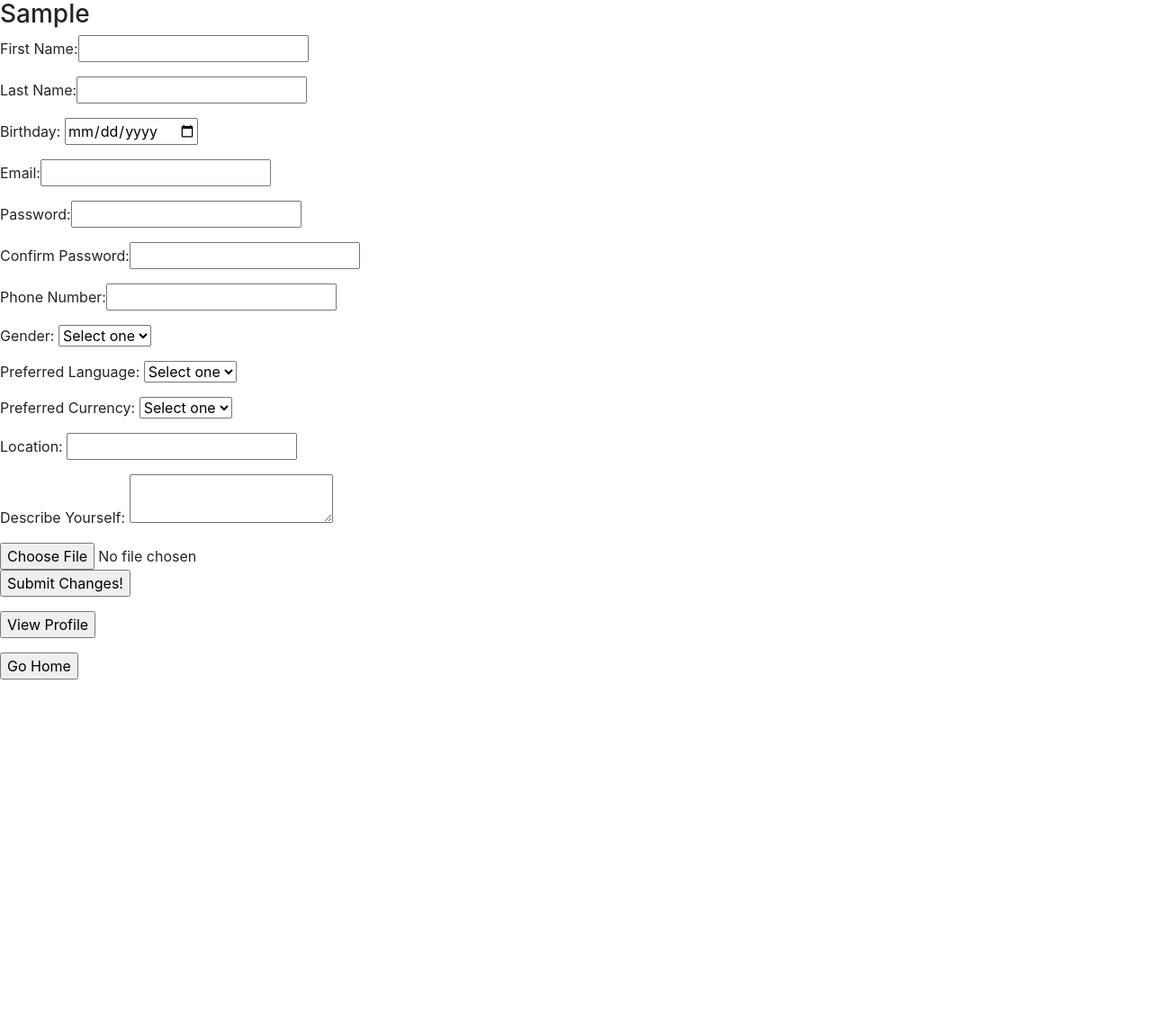
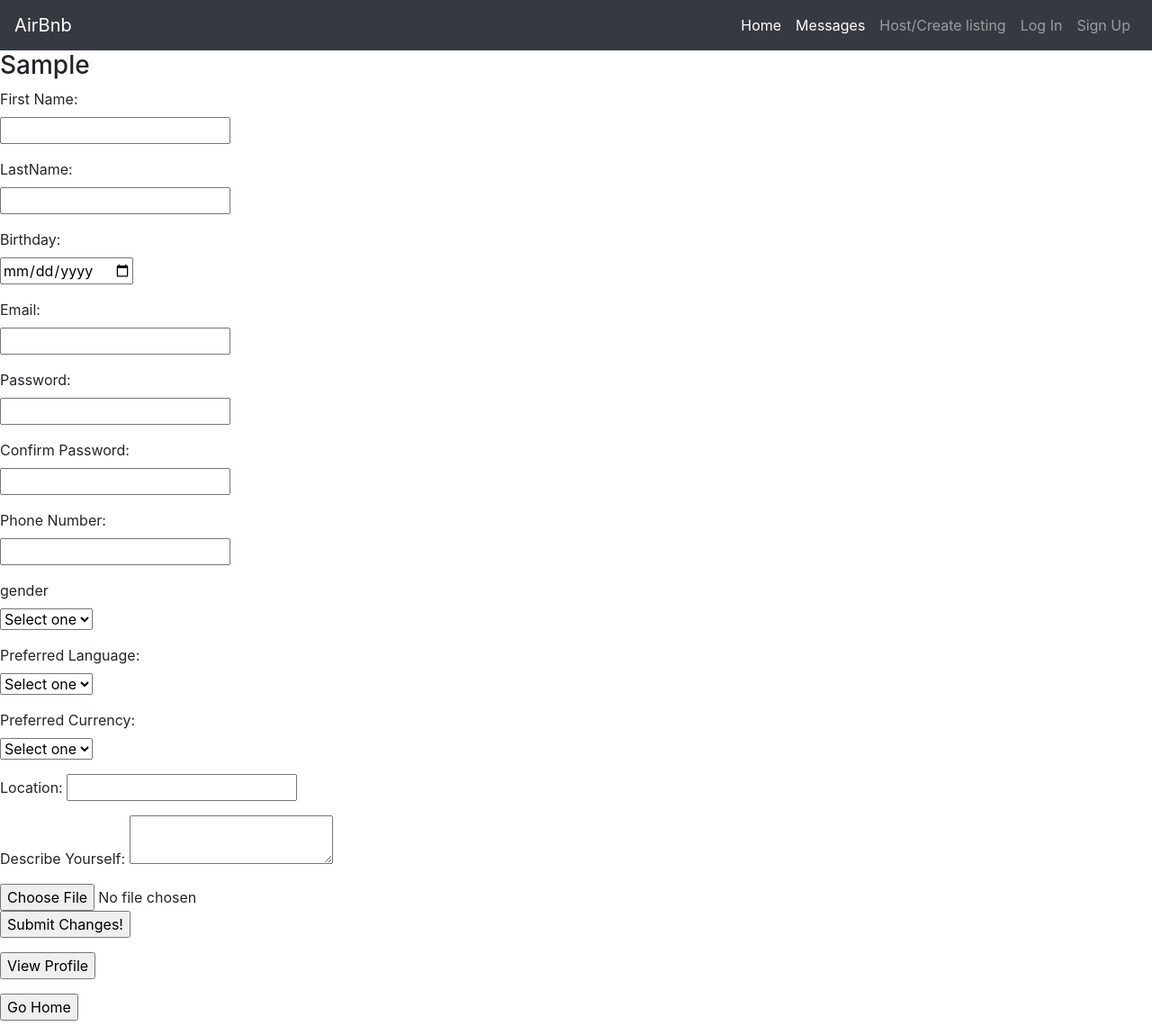
Before and after one commit to enecatalina/Python-Project, a Django app: template AirBNB/python_project/apps/users_app/templates/edit.html in a window 1280 px wide. Shown: the whole page at 90% size. Before the commit the page ends 755 px from the top, so only its background shows below. Run offline with Django 3.2, Linux system fonts and the light colour scheme; the template is opened without the code that fills it: values that come from a table or form of the project are taken from there, others are empty; tables that the repository leaves empty hold one stand-in row (values such as "Sample post"); some libraries are stand-ins or nearby versions.

Commit message:
updated merge thursday

```diff
--- a/AirBNB/python_project/apps/property_details/static/property_details/css/styles.css
+++ b/AirBNB/python_project/apps/property_details/static/property_details/css/styles.css
@@ -51,3 +51,6 @@ label {
     margin-top: 15px;
     padding-top: 15px;
 }
+.navbar-dark .navbar-dark{
+    color: orange
+}
--- a/AirBNB/python_project/apps/property_details/templates/property_details/display.html
+++ b/AirBNB/python_project/apps/property_details/templates/property_details/display.html
@@ -37,9 +37,7 @@
             <img id="banner_pic" class="w-100" src="/media/{{requested_listing.photo1}}" alt="Listing Photo">
         </div>
     </div>
-
     <div class="container">
-
         <div class="row">
             <div class="col-7 ">
                 <div class="row">
--- a/AirBNB/python_project/apps/users_app/static/css/logme.css
+++ b/AirBNB/python_project/apps/users_app/static/css/logme.css
@@ -10,7 +10,7 @@ input[type=text], select {
 
 input[type=submit] {
     width: 100%;
-    background-color: #4CAF50;
+    background-color: grey;
     color: white;
     padding: 14px 20px;
     margin: 8px 0;
@@ -20,7 +20,7 @@ input[type=submit] {
 }
 
 input[type=submit]:hover {
-    background-color: #45a049;
+    background-color:grey ;
 }
 
 .center_div {
--- a/AirBNB/python_project/apps/users_app/static/css/style.css
+++ b/AirBNB/python_project/apps/users_app/static/css/style.css
@@ -40,3 +40,7 @@ input[type=submit]:hover {
     background-color: #f2f2f2;
     padding: 20px;
 }
+
+.form{
+    margin: 200px;
+}
--- a/AirBNB/python_project/apps/users_app/templates/edit.html
+++ b/AirBNB/python_project/apps/users_app/templates/edit.html
@@ -5,37 +5,81 @@
     <meta charset="UTF-8">
     <meta name="viewport" content="width=device-width, initial-scale=1.0">
     <meta http-equiv="X-UA-Compatible" content="ie=edge">
-    <link rel="stylesheet" href="https://maxcdn.bootstrapcdn.com/bootstrap/4.0.0-beta/css/bootstrap.min.css" integrity="sha384-/Y6pD6FV/Vv2HJnA6t+vslU6fwYXjCFtcEpHbNJ0lyAFsXTsjBbfaDjzALeQsN6M"
-        crossorigin="anonymous">
-    <title>Edit</title>
+    <link rel="stylesheet" href="https://maxcdn.bootstrapcdn.com/bootstrap/4.0.0-beta.2/css/bootstrap.min.css" integrity="sha384-PsH8R72JQ3SOdhVi3uxftmaW6Vc51MKb0q5P2rRUpPvrszuE4W1povHYgTpBfshb"
+        crossorigin="anonymous"> {% load static %}
+    <link rel="stylesheet" type="text/css" href="{% static 'users_app/css/styles.css' %}" />
+    <title>Edit Profile</title>
 </head>
+<div class="navbar navbar-expand navbar-dark bg-dark">
+    <a class="navbar-brand" href="/">AirBnb</a>
+    <button class="navbar-toggler" type="button" data-toggle="collapse" data-target="#navbarsExample02" aria-controls="navbarsExample02"
+        aria-expanded="false" aria-label="Toggle navigation">
+        <span class="navbar-toggler-icon"></span>
+    </button>
+    <div class="collapse navbar-collapse">
+        <ul class="navbar-nav ml-auto">
+            <li class="nav-item active">
+                <a class="nav-link" href="/">Home
+                    <span class="sr-only">(current)</span>
+                </a>
+            </li>
+            <li class="nav-item active">
+                <a class="nav-link" href="#">Messages
+                    <span class="sr-only">(current)</span>
+                </a>
+            </li>
+            <li class="nav-item">
+                <a class="nav-link" href="/add">Host/Create listing</a>
+            </li>
+            {% if request.session.user_id == None %}
+            <li class="nav-item">
+                <a class="nav-link" href="{% url 'users:logme' %}">Log In</a>
+            </li>
+            <li class="nav-item">
+                <a class="nav-link" href="{% url 'users:index' %}">Sign Up</a>
+            </li>
+            {% else %}
+            <li class="nav-item">
+                <a class="nav-link" href="{% url 'users:view' request.session.user_id %}">Profile</a>
+            </li>
+            {% endif %}
+        </ul>
+    </div>
+</div>
 <h3> {{user_edit.first_name}}</h3>
-<div class="form">
+<form class="edit_form">
     <form action="{% url 'users:update' user_edit.id %}" method='POST' enctype="multipart/form-data">
         {% csrf_token %}
             <div class="form-group">
-             First Name:<input class="first_name" type='text' name='first_name'>
+                <label>First Name:</label>
+                <input class="first_name" type='text' name='first_name'>
             </div>
             <div class="form-group">
-            Last Name:<input class="last_name" type='text' name='last_name'>
+                <label>LastName:</label>
+                <input class="last_name" type='text' name='last_name'>
             </div>
             <div class="form-group">
-            Birthday: <input class="birthday" type="date" name='birthday'>
+                <label>Birthday:</label>
+                <input class="birthday" type="date" name='birthday'>
             </div>
             <div class="form-group">
-            Email:<input class="email" type='text' name='email'>
+                <label>Email:</label>
+                <input class="email" type='text' name='email'>
             </div>
             <div class="form-group">
-            Password:<input class="pw" type='password' name='password'>
+                <label>Password:</label>
+                <input class="pw" type='password' name='password'>
             </div>
             <div class="form-group">
-            Confirm Password:<input class="cpw" type='password' name='confirm_password'>
+                <label>Confirm Password:</label>
+                <input class="cpw" type='password' name='confirm_password'>
             </div>
             <div class="form-group">
-            Phone Number:<input class="phone_number" type='text' name='phone_number'>
+                <label>Phone Number:</label>
+                <input class="phone_number" type='text' name='phone_number'>
             </div>
             <div class="form-group">
-            Gender:
+                <label>gender</label>
                 <select name="gender">
                             <option value="F">Select one</option>
                             <option value="F">Female</option>
@@ -43,7 +87,7 @@
                         </select>
             </div>
             <div class="form-group">
-            Preferred Language:
+                <label>Preferred Language:</label>
                 <select name="preferred_language">
                             <option value="EN">Select one</option>
                             <option value="EN">English</option>
@@ -53,7 +97,7 @@
                     </select>
             </div>
             <div class="form-group">
-            Preferred Currency:
+                <label>Preferred Currency:</label>
                 <select name="preferred_currency">
                             <option value="USD">Select one</option>
                             <option value="USD">USD</option>
--- a/AirBNB/python_project/apps/users_app/templates/newhome.html
+++ b/AirBNB/python_project/apps/users_app/templates/newhome.html
@@ -31,8 +31,6 @@
     <p>Book unique homes and experience a city like a local.</p>
         <input type="text" value="search">
         <input type='submit' value='Search'>
-
-
 </body>
 
 </html>
--- a/AirBNB/python_project/apps/users_app/views.py
+++ b/AirBNB/python_project/apps/users_app/views.py
@@ -77,7 +77,7 @@ def login(request):
     else:
         user = User.objects.get(email=request.POST['email'])
         request.session['user_id'] = user.id
-    return redirect(reverse('users:newhome'))
+    return redirect(reverse('users:home'))
 
 
 # def success_login(request):
@@ -112,7 +112,7 @@ def update(request, user_id):   #How to run validations thorugh an update?
     person.profile_pic = request.FILES['profile_pic']
     person.save()
 
-    return redirect(reverse("users:edit", args=(user_id)))
+    return redirect(reverse("users:view", args=(user_id)))
 
 def view(request, user_id):
     current_user = User.objects.get(id=request.session['user_id'])
```
Also changed, not shown: AirBNB/python_project/apps/property_details/templates/property_details/index.html (+5 -3 lines), AirBNB/python_project/apps/users_app/templates/logme.html (+20 -3 lines), AirBNB/python_project/apps/users_app/templates/view.html (+45 -19 lines), AirBNB/python_project/apps/users_app/migrations/0002_user_profile_pic.py (deleted). Lines whose indentation alone changed are shown as unchanged.
